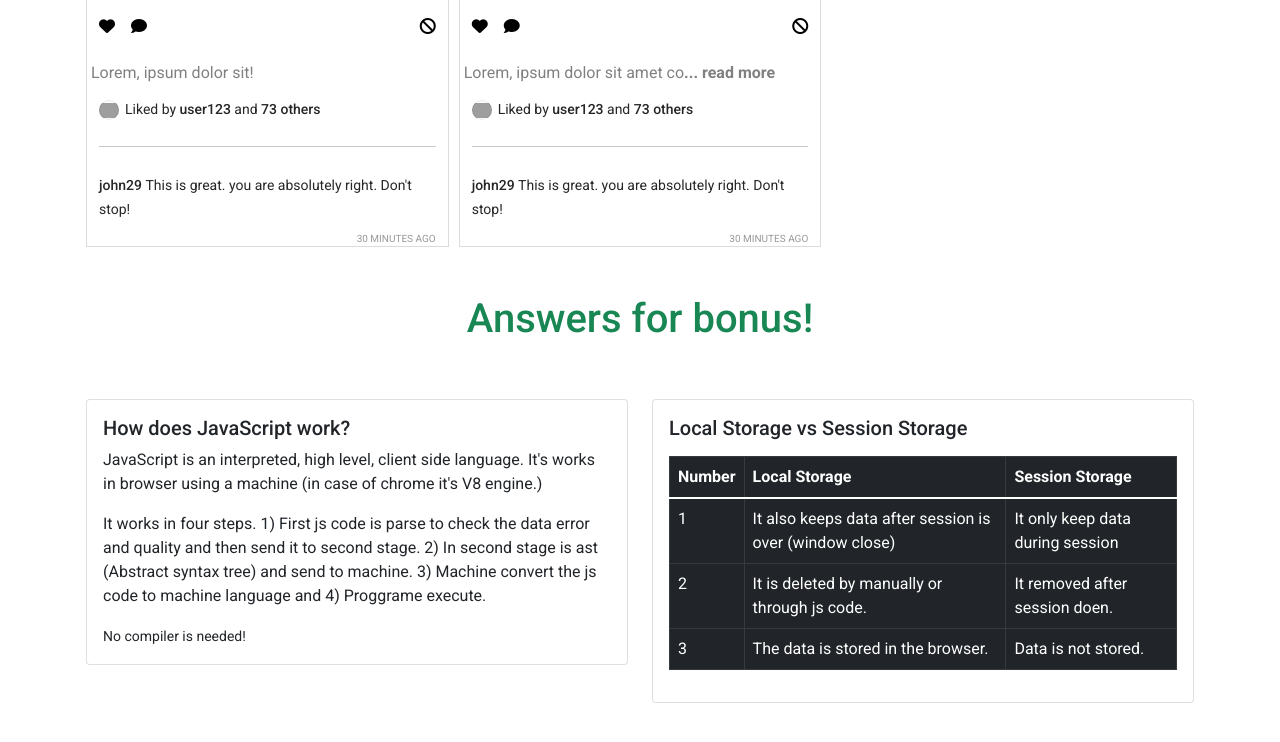
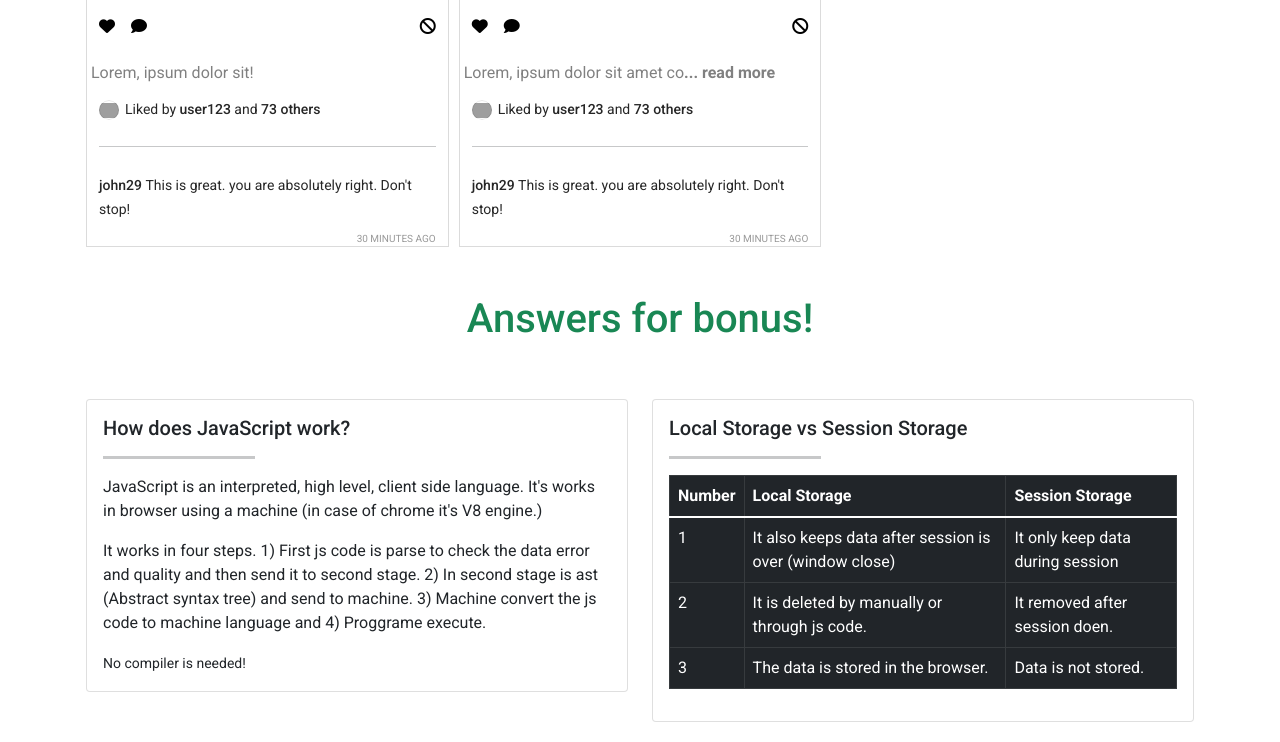
Before and after one commit to snislam/insta-sohor, a plain HTML site: page index.html in a window 1280 px wide. Shown: the part 1285-2027 px from the top of the page. Drawn offline with nearby package versions, Linux system fonts and the light colour scheme; grey boxes are pictures that could not be loaded.

Commit message:
Final check and update

```diff
--- a/index.html
+++ b/index.html
@@ -85,6 +85,7 @@
                         <div class="card">
                         <div class="card-body">
                             <h5 class="card-title">How does JavaScript work?</h5>
+                            <hr style="width: 30%; height: 3px;">
                             <p class="card-text">JavaScript is an interpreted, high level, client side language. It's works in browser using a machine (in case of chrome it's V8 engine.)</p>
                             <p class="card-text">It works in four steps. 1) First js code is parse to check the data error and quality and then send it to second stage. 2) In second stage is ast (Abstract syntax tree) and send to machine. 3) Machine convert the js code to machine language and 4) Proggrame execute. </p>
                             <small>No compiler is needed!</small>
@@ -95,6 +96,7 @@
                         <div class="card">
                         <div class="card-body">
                             <h5 class="card-title">Local Storage vs Session Storage</h5>
+                            <hr style="width: 30%; height: 3px;">
                             <p class="card-text">
                                 <table class="table table-bordered table-dark">
                                     <thead>
```
